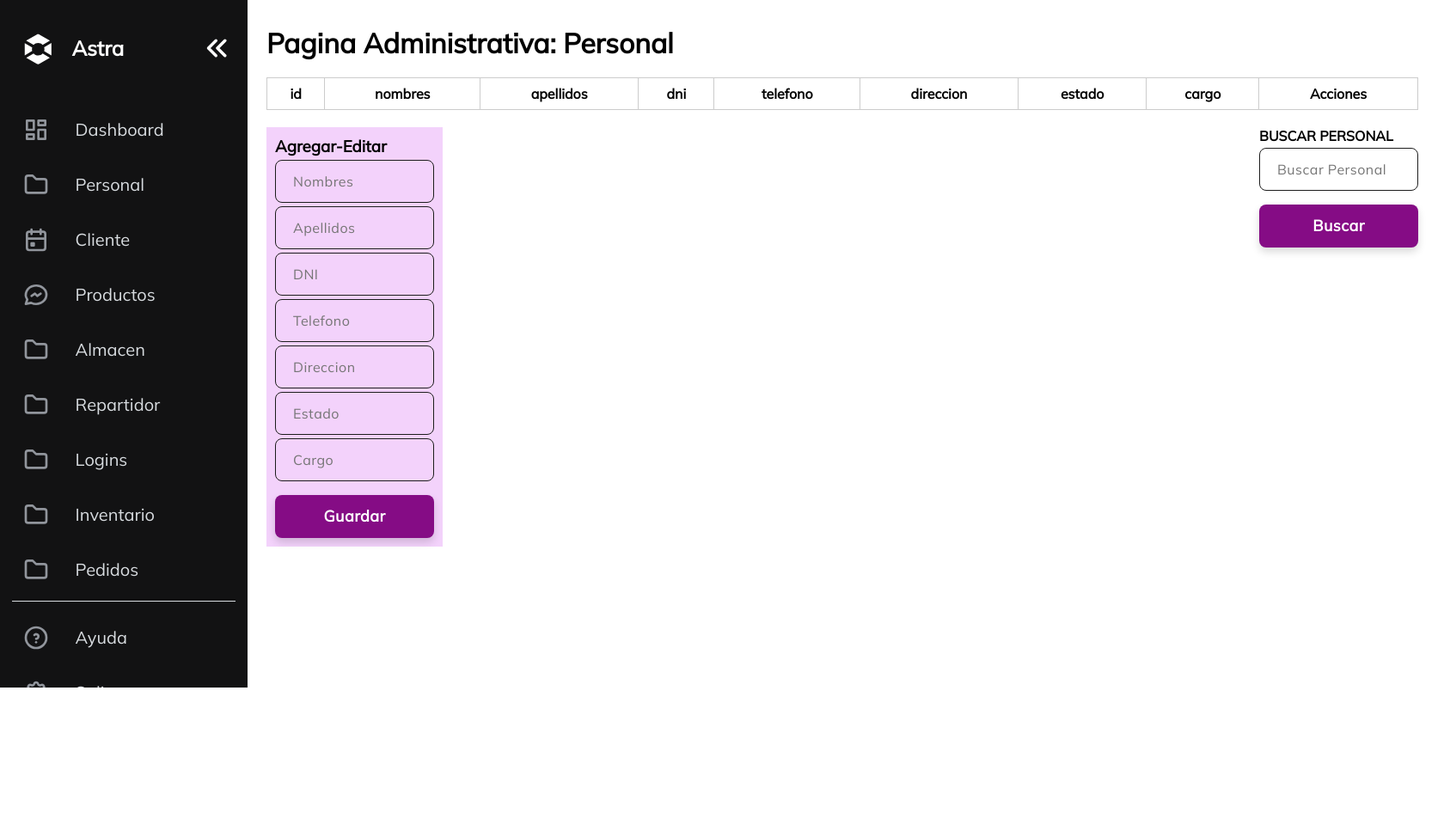
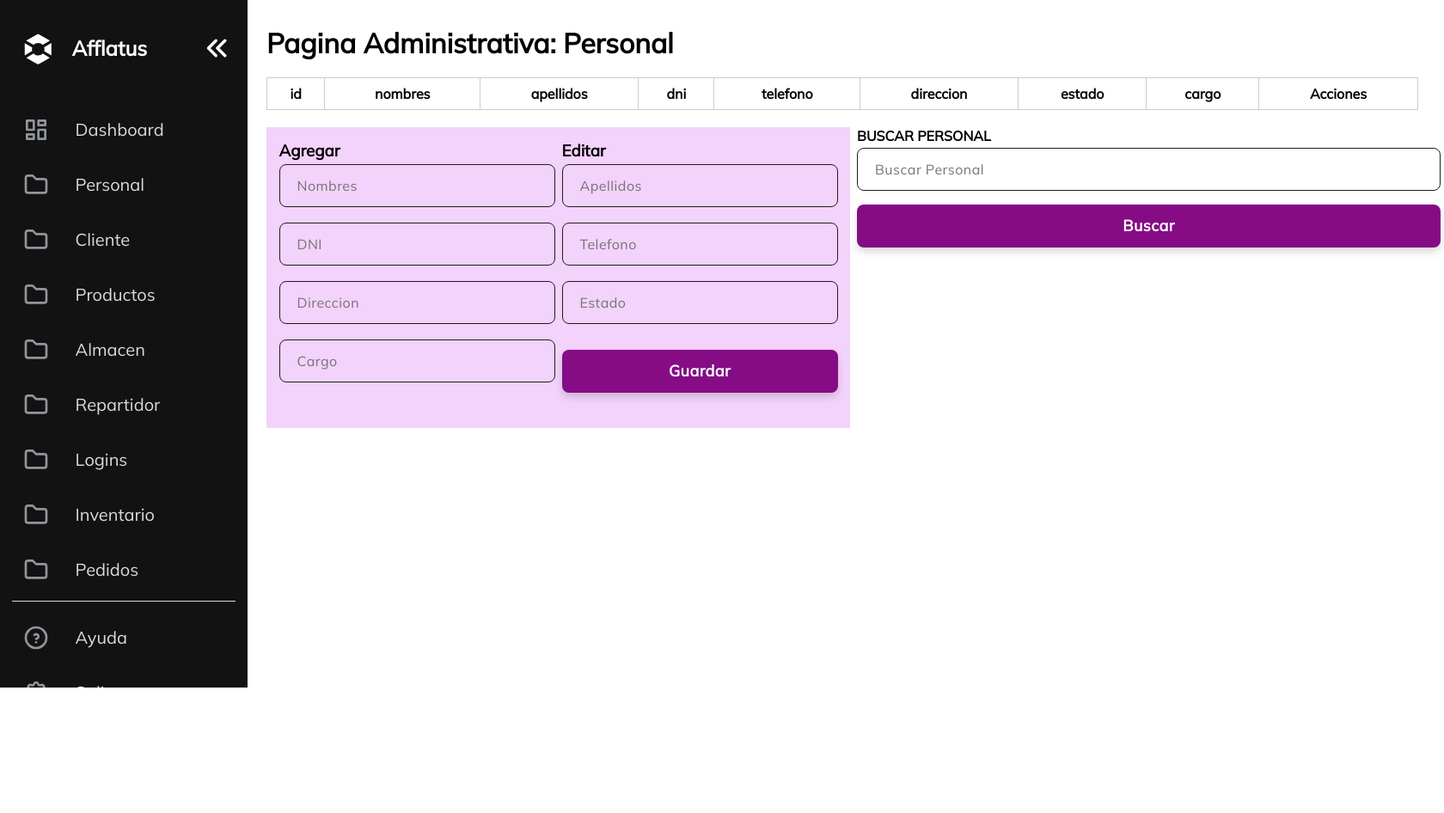
Before and after one commit to ZETA-Z02/Delivery, a PHP site: page /view/personalAdmin.php in a window 1680 px wide. Shown: the whole page at 86% size. Before the commit the page ends 800 px from the top, so only its background shows below. Run offline with PHP 8.4, Linux system fonts and the light colour scheme; data that the repository does not hold is empty.

```diff
--- a/assets/css/style.css
+++ b/assets/css/style.css
@@ -265,11 +265,32 @@ body.collapsed .expand-btn svg {
 
 
 /*AJUSTAR CONTENIDO DE CONTAINER-PERSONAL: para que se ajuste el formulario agregar con el buscador*/
-.container-personal {
+/*.container-personal {
   display: flex;
   justify-content: space-between;
-  align-items: flex-start; /* Alinea los elementos en la parte superior */
+  align-items: flex-start;
+}*/
+
+.layout {
+  width: 1366px;
+  height: 768px;
+
+  display: grid;
+  grid-template-rows: repeat(auto-fit, 350px);
+  grid-template-columns: 1fr 1fr;
+  gap: 8px;
 }
+
+.layout .layout-grid8{
+  margin-top: 5px;
+  width: 650px;
+  height: 300px;
+  display: grid;
+  grid-template-rows: repeat(auto-fit, 1fr);
+  grid-template-columns: repeat(2, 1fr);
+  gap: 8px;
+}
+
 .buscar-result{
   margin-top: 10px;
 }
@@ -283,6 +304,7 @@ body.collapsed .expand-btn svg {
   align-items: start;
   background-color: rgb(243, 210, 251);
 }
+
 
 .text-field input {
   color: var(--secondary);
--- a/controller/ZetaControllerMaster.php
+++ b/controller/ZetaControllerMaster.php
@@ -71,6 +71,7 @@ if (isset($_GET['actionPersonal']) && !empty($_GET['actionPersonal'])) {
             }else{
                 echo 'no llega los datos a buscar';
             }
+            break;
     }
 }
 // PAGINA CLIENTE ACCIONES, USANDO CLIENTECONTROLLER, CLIENTE ADMIN
--- a/other/header.php
+++ b/other/header.php
@@ -22,7 +22,7 @@
           <path d="M70.1924 110.694L41.8975 127.262L82.646 150.788C85.74 152.574 89.552 152.574 92.646 150.788L133.158 127.398L105.556 111.236C101.152 115.8 94.9714 118.639 88.128 118.639C81.0175 118.639 74.6227 115.574 70.1924 110.694Z" fill="white" />
           <path d="M111.22 101.739L139.376 118.226C139.377 118.162 139.378 118.098 139.378 118.034V70.1831L111.101 86.7403C111.908 89.154 112.345 91.7369 112.345 94.4219C112.345 96.9723 111.951 99.4305 111.22 101.739Z" fill="white" />
         </svg>
-        <h2 class="hide">Astra</h2>
+        <h2 class="hide">Afflatus</h2>
       </div>
       <div class="expand-btn">
         <svg xmlns="http://www.w3.org/2000/svg" width="24" height="24" viewBox="0 0 24 24" stroke-width="2" stroke="white" fill="none" stroke-linecap="round" stroke-linejoin="round">
@@ -59,11 +59,7 @@
           <a href="clienteAdmin.php" title="Calendar">
             <svg xmlns="http://www.w3.org/2000/svg" width="24" height="24" viewBox="0 0 24 24" stroke-width="2" stroke="#91959C" fill="none" stroke-linecap="round" stroke-linejoin="round">
               <path stroke="none" d="M0 0h24v24H0z" fill="none"></path>
-              <path d="M4 5m0 2a2 2 0 0 1 2 -2h12a2 2 0 0 1 2 2v12a2 2 0 0 1 -2 2h-12a2 2 0 0 1 -2 -2z"></path>
-              <path d="M16 3l0 4"></path>
-              <path d="M8 3l0 4"></path>
-              <path d="M4 11l16 0"></path>
-              <path d="M8 15h2v2h-2z"></path>
+              <path d="M5 4h4l3 3h7a2 2 0 0 1 2 2v8a2 2 0 0 1 -2 2h-14a2 2 0 0 1 -2 -2v-11a2 2 0 0 1 2 -2"></path>
             </svg>
             <span class="link hide">Cliente</span>
           </a>
@@ -72,8 +68,7 @@
           <a href="productosAdmin.php" title="Messages">
             <svg xmlns="http://www.w3.org/2000/svg" width="24" height="24" viewBox="0 0 24 24" stroke-width="2" stroke="#91959C" fill="none" stroke-linecap="round" stroke-linejoin="round">
               <path stroke="none" d="M0 0h24v24H0z" fill="none"></path>
-              <path d="M3 20l1.3 -3.9a9 8 0 1 1 3.4 2.9l-4.7 1"></path>
-              <path d="M8 13l3 -2l2 2l3 -2"></path>
+              <path d="M5 4h4l3 3h7a2 2 0 0 1 2 2v8a2 2 0 0 1 -2 2h-14a2 2 0 0 1 -2 -2v-11a2 2 0 0 1 2 -2"></path>
             </svg>
             <span class="link hide">Productos</span>
           </a>
--- /dev/null
+++ b/package.json
@@ -0,0 +1,5 @@
+{
+  "dependencies": {
+    "chart.js": "^4.4.0"
+  }
+}
--- a/view/personalAdmin.php
+++ b/view/personalAdmin.php
@@ -20,17 +20,20 @@
         </table>
     </div>
     <!-- contenedor para distribuir el formulario y el buscador  -->
-    <div class="container-personal">
+    <div class="container-personal layout">
         <div class="form-agregar">
             <form action="" id="personal-form">
+                <div class="layout-grid8">
                     <div class="text-field">
                         <label for="">
-                        <h3>Agregar-Editar</h3>
+                            <h3>Agregar</h3>
                         </label>
-
                         <input type="text" id="nombre" placeholder="Nombres" class="form-control">
                     </div>
                     <div class="text-field">
+                        <label for="">
+                            <h3>Editar</h3>
+                        </label>
                         <input type="text" id="apellido" class="form-control" placeholder="Apellidos"></input>
                     </div>
                     <div class="text-field">
@@ -49,9 +52,12 @@
                         <input type="text" id="cargo" class="form-control" placeholder="Cargo"></input>
                     </div>
                     <input type="hidden" id="idPersonal">
+                    <div>
                         <button type="submit" class="my-form__button">
                             Guardar
                         </button>
+                    </div>
+                </div>
             </form>
         </div>
         <div class="buscador">
--- a/view/productosAdmin.php
+++ b/view/productosAdmin.php
@@ -1,3 +1,3 @@
-<?php include('../other/header.php') ?>
+<?php include('../other/header.php')?>
 <h1>pagina productos</h1>
-<?php include('../other/header.php') ?>
+<?php include('../other/footer.php')?>
```
Also changed, not shown: .htaccess, package-lock.json (added), 1 other file. Lines whose indentation alone changed are shown as unchanged.
